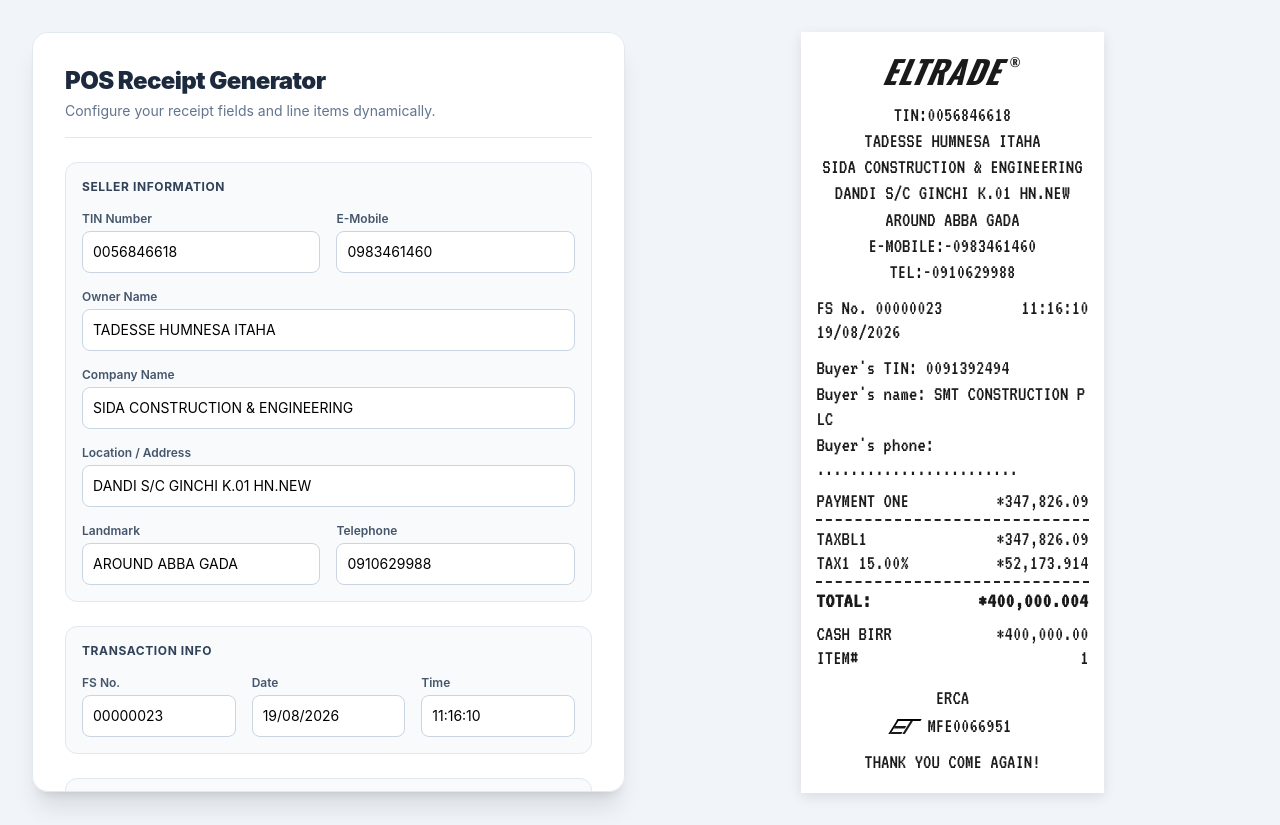
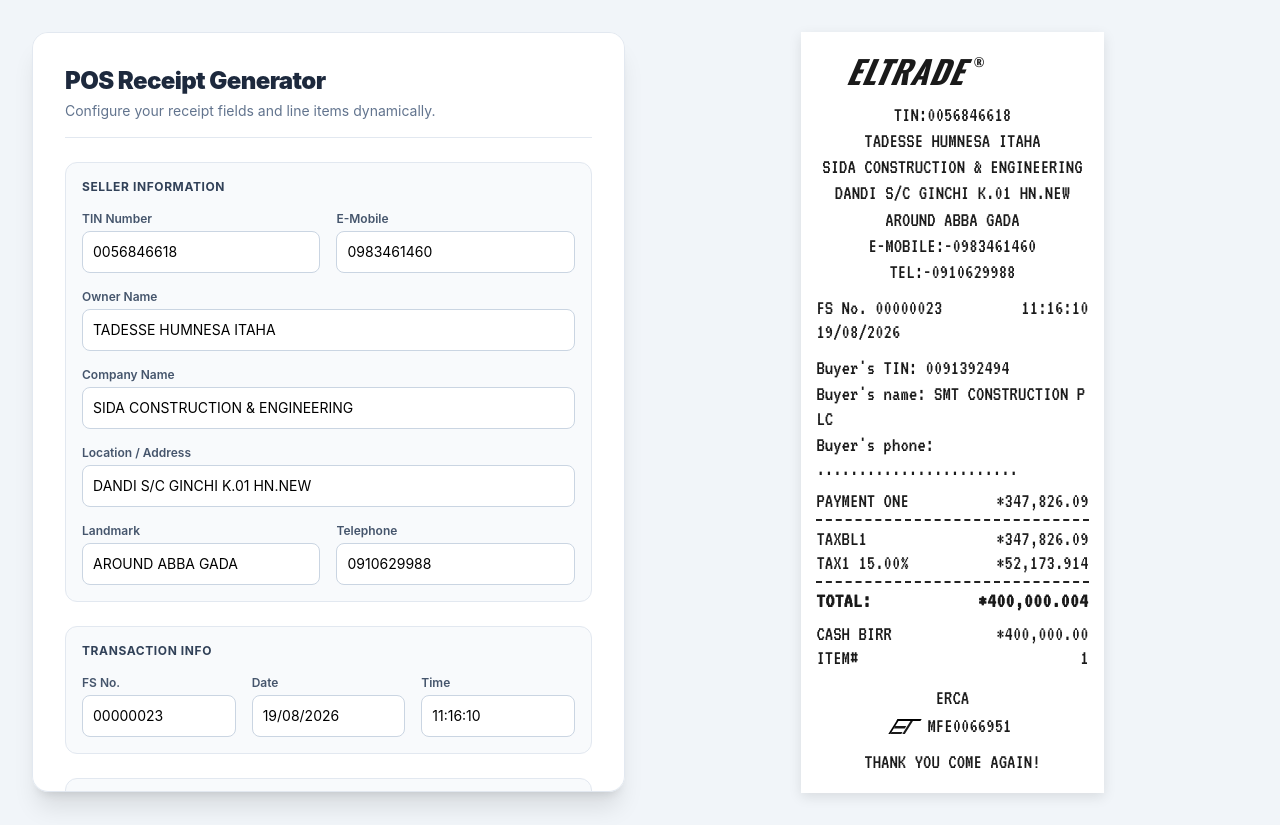
Before and after one commit to basliel97/receipt-app, a React (Vite) app: page / in a window 1280 px wide. Built offline with nearby package versions, Linux system fonts and the light colour scheme.

Commit message:
Left-align the ELTRADE wordmark with a 32px indent

```diff
--- a/src/ReceiptGenerator.jsx
+++ b/src/ReceiptGenerator.jsx
@@ -193,7 +193,7 @@
         <div className="pos-receipt receipt-body">
 
           {/* Top Trademark */}
-          <div className="text-center mb-3 pt-1">
+          <div className="text-left pl-8 mb-3 pt-1">
             <div className="eltrade-container">
               <span className="eltrade-brand">ELTRADE</span>
               <span className="eltrade-tm">®</span>
```
